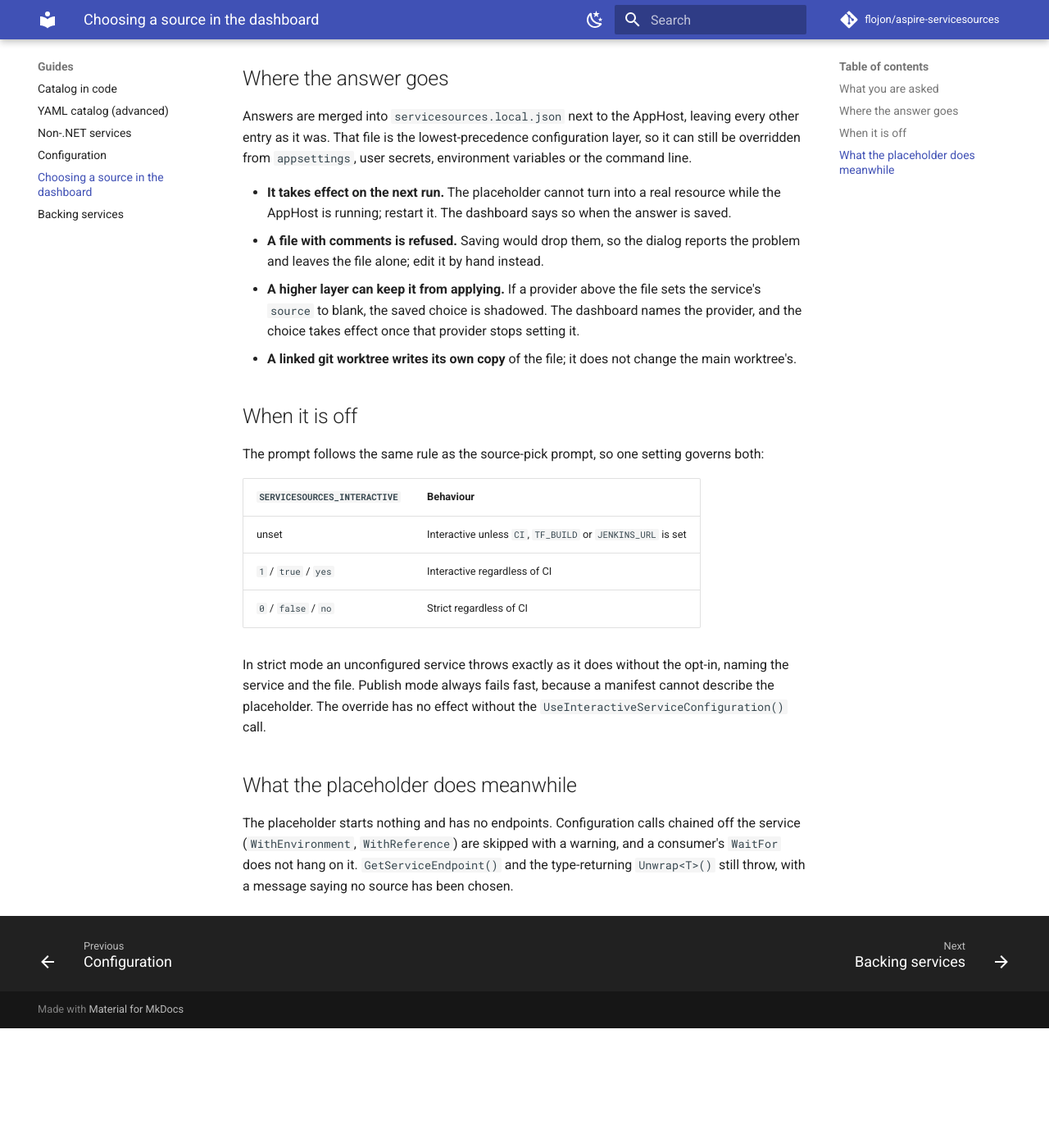
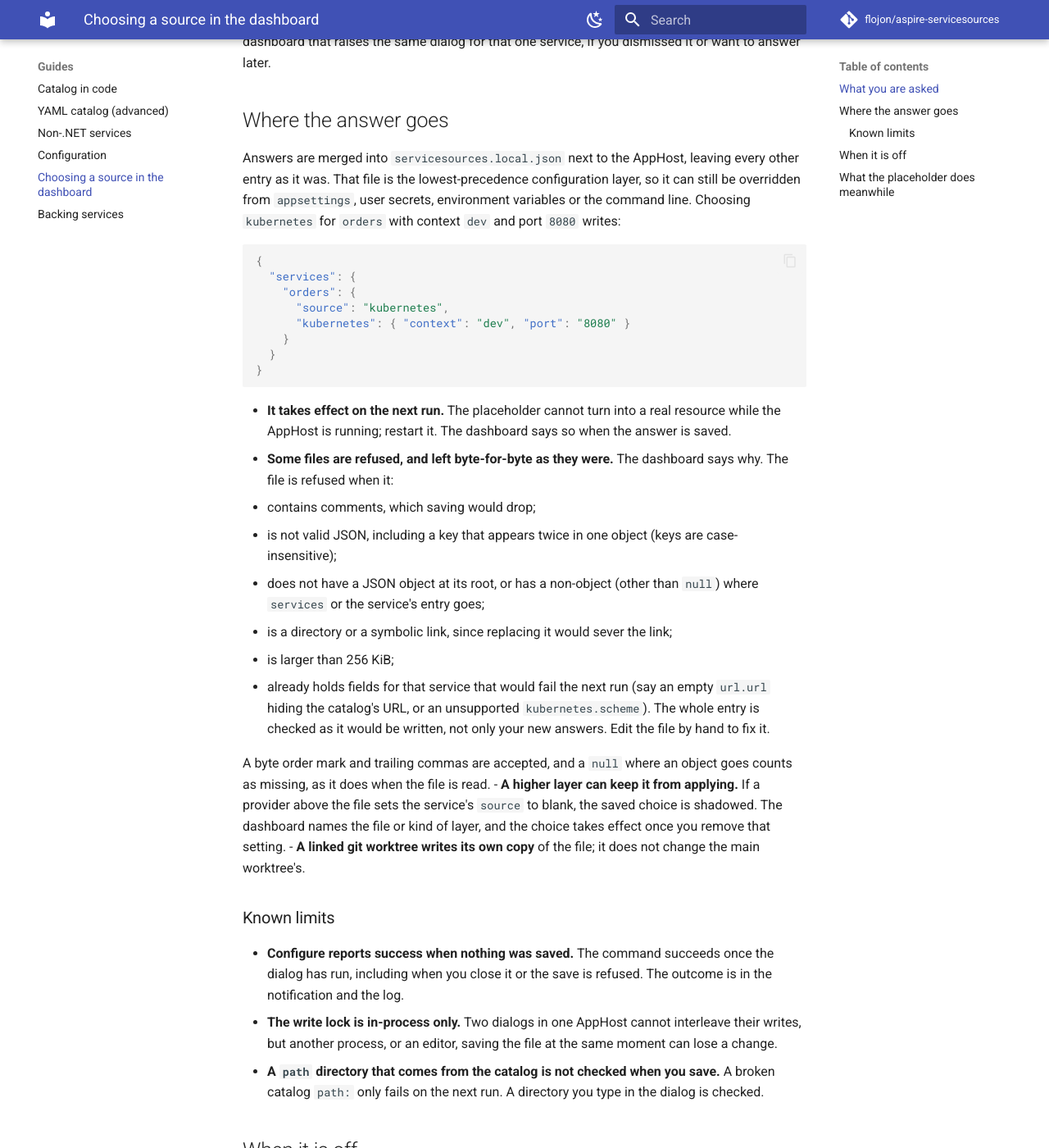
Before and after one commit to flojon/aspire-servicesources, an MkDocs documentation site: the page built from docs/guides/interactive-configuration.md, in a window 1280 px wide and 1400 px high, scrolled down 1356 px. Shown: the whole window at 82% size. Built offline with MkDocs 1.6.1 and Material for MkDocs 9.7.7, drawn with Linux system fonts in a browser that asks for light colours; comment, search, counter and statistics services are not loaded; before the commit the page ends 2610 px from its top, so only the background shows below that; some of the changed text lies outside the part shown.

Commit message:
docs: state what the picker pins and what it does not; document refusals and limits
The spec said "not yet verified" for behaviour the tests now pin; it now
separates the test-pinned parts from the real-dashboard and DCP cases that
remain unverified. The guide lists every reason a save is refused, the known
limits, the call-order requirement and a sample of the written file.

Co-Authored-By: Claude Sonnet 5.5 <noreply@anthropic.com>

````diff
--- a/docs/guides/interactive-configuration.md
+++ b/docs/guides/interactive-configuration.md
@@ -11,7 +11,9 @@ builder.UseInteractiveServiceConfiguration();
 var orders = builder.AddService("orders");
 ```
 
-The call is opt-in: without it nothing changes. A service that is not in the catalog at all still
+The call is opt-in: without it nothing changes. Make it before the first `AddService`; a service
+added earlier has already thrown, because whether to build a placeholder is decided when the
+service is added. A service that is not in the catalog at all still
 throws, since that is a mistake in the AppHost rather than something to answer in a dialog. So does
 a service whose configured source is invalid: only a missing source becomes a placeholder.
 
@@ -48,17 +50,52 @@ raises the same dialog for that one service, if you dismissed it or want to answ
 
 Answers are merged into `servicesources.local.json` next to the AppHost, leaving every other
 entry as it was. That file is the lowest-precedence configuration layer, so it can still be
-overridden from `appsettings`, user secrets, environment variables or the command line.
+overridden from `appsettings`, user secrets, environment variables or the command line. Choosing
+`kubernetes` for `orders` with context `dev` and port `8080` writes:
+
+```json
+{
+  "services": {
+    "orders": {
+      "source": "kubernetes",
+      "kubernetes": { "context": "dev", "port": "8080" }
+    }
+  }
+}
+```
 
 - **It takes effect on the next run.** The placeholder cannot turn into a real resource while the
   AppHost is running; restart it. The dashboard says so when the answer is saved.
-- **A file with comments is refused.** Saving would drop them, so the dialog reports the problem
-  and leaves the file alone; edit it by hand instead.
+- **Some files are refused, and left byte-for-byte as they were.** The dashboard says why. The
+  file is refused when it:
+  - contains comments, which saving would drop;
+  - is not valid JSON, including a key that appears twice in one object (keys are
+    case-insensitive);
+  - does not have a JSON object at its root, or has a non-object (other than `null`) where
+    `services` or the service's entry goes;
+  - is a directory or a symbolic link, since replacing it would sever the link;
+  - is larger than 256 KiB;
+  - already holds fields for that service that would fail the next run (say an empty `url.url`
+    hiding the catalog's URL, or an unsupported `kubernetes.scheme`). The whole entry is checked as
+    it would be written, not only your new answers. Edit the file by hand to fix it.
+
+  A byte order mark and trailing commas are accepted, and a `null` where an object goes counts as
+  missing, as it does when the file is read.
 - **A higher layer can keep it from applying.** If a provider above the file sets the service's
-  `source` to blank, the saved choice is shadowed. The dashboard names the provider, and the choice
-  takes effect once that provider stops setting it.
+  `source` to blank, the saved choice is shadowed. The dashboard names the file or kind of layer, and
+  the choice takes effect once you remove that setting.
 - **A linked git worktree writes its own copy** of the file; it does not change the main
   worktree's.
+
+### Known limits
+
+- **Configure reports success when nothing was saved.** The command succeeds once the dialog has
+  run, including when you close it or the save is refused. The outcome is in the notification and
+  the log.
+- **The write lock is in-process only.** Two dialogs in one AppHost cannot interleave their writes,
+  but another process, or an editor, saving the file at the same moment can lose a change.
+- **A `path` directory that comes from the catalog is not checked when you save.** A broken catalog
+  `path:` only fails on the next run. A directory you type in the dialog is checked.
 
 ## When it is off
 
````
Also changed, not shown: docs/superpowers/specs/2026-08-28-servicesources-interactive-source-picker-design.md (+21 -18 lines).
